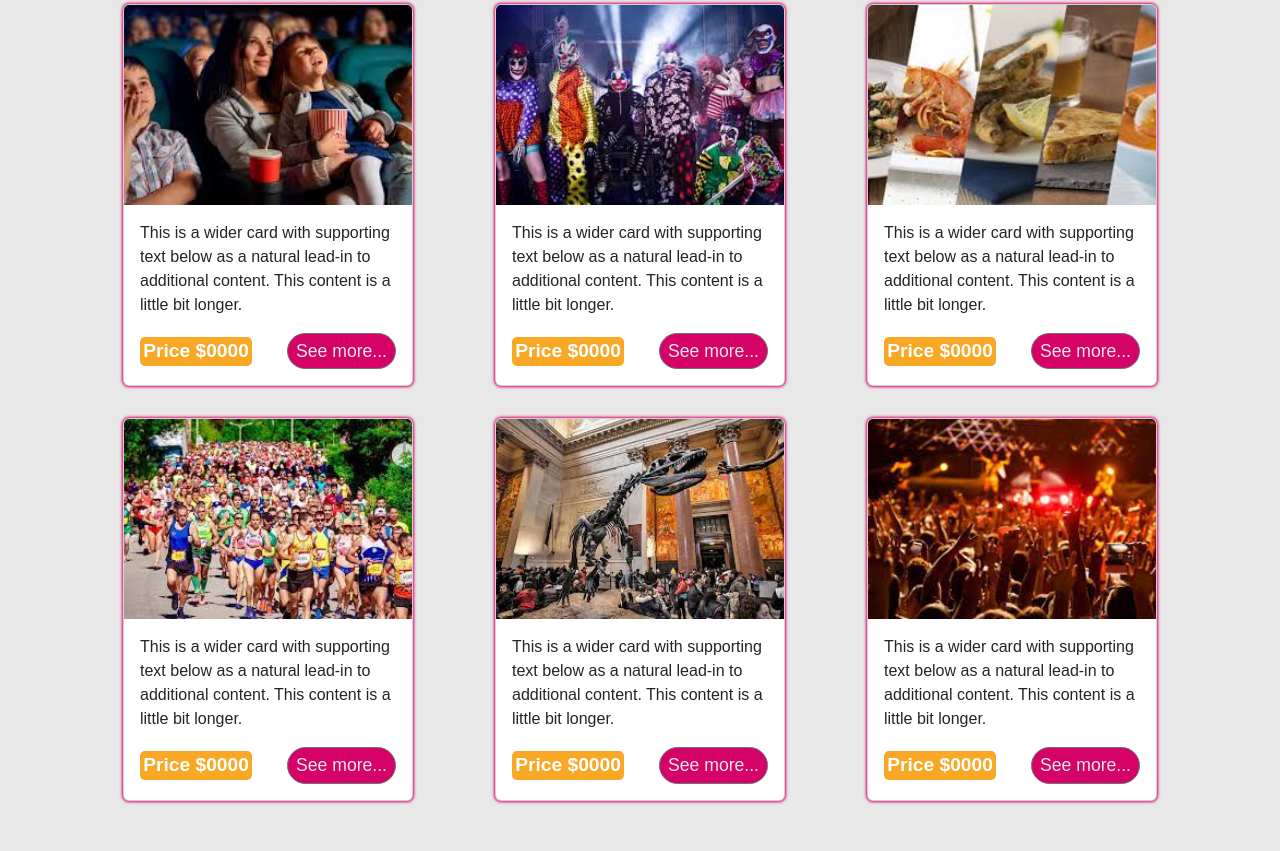
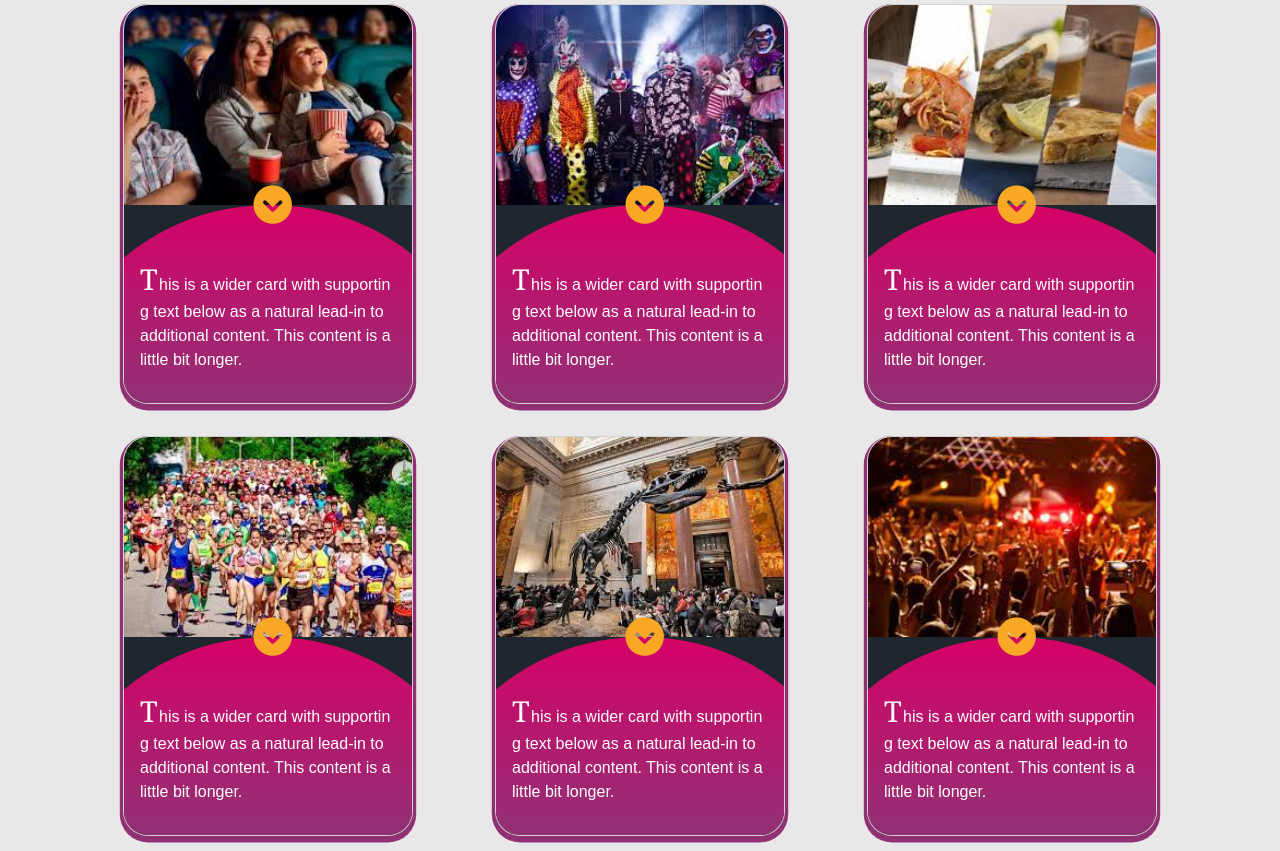
Before and after one commit to MIchael-Mena/Amazing-Events, a plain HTML site: page Amazing Events/pages/index.html in a window 1280 px wide. Shown: the part 306-1157 px from the top of the page. Drawn offline with nearby package versions, Linux system fonts and the light colour scheme; a web font is replaced by a local one.

Commit message:
card style update

```diff
--- a/Amazing Events/assets/css/main.css
+++ b/Amazing Events/assets/css/main.css
@@ -39,10 +39,10 @@
 
 /* HOME AND UPCOMING EVENTS CSS */
 
-.form-control:focus, #inputFinder:focus {
+.form-control:focus,
+#inputFinder:focus {
     box-shadow: 0 0 0 0.2rem #f9a826;
 }
-
 
 #inputFinder {
     border: none;
@@ -59,48 +59,141 @@
     width: 300px;
 }
 
-.card {
-    min-height: 350px;
+.card-alt {
+    min-height: 400px;
     width: 290px;
-    box-shadow: 0 0 3px 1px #d90268;
+    box-shadow: 0 0.2rem 0 0.2rem #913175;
+    border-radius: 25px;
+    overflow: hidden;
+}
+
+.card-alt:hover {
+    box-shadow: 0 0.2rem 0 0.2rem #f9a826;
+}
+
+.card-alt p {
+    font-size: 1rem;
+    font-family: 'Poppins', sans-serif;
+    color: #fff;
+    position: absolute;
+    padding: 0 1rem;
+    bottom: 15px;
+    left: 0;
+    z-index: 1;
+    transition: all 0.5s ease;
+    max-height: 120px;
+    line-break: anywhere;
 }
 
 .price {
     padding: 0 0.2rem;
-    /* border: 1px solid #d90268; */
     border-radius: 5px;
     background-color: #f9a826;
     font-family: 'Genos', sans-serif;
     color: #fff;
-    font-size: 1.2rem;
     font-weight: 600;
+    font-size: 1.3rem;
+    transition: all 0.5s ease-in-out;
+    transform: translateX(-90px) translateY(-10px) rotate(45deg);
+    /* width: 300px; */
 }
 
-.btn-outline-secondary:hover {
-    color: #fff;
-    background-color: #f9a826;
-    border-color: #f9a826;
+.card-alt button {
+    /* position: absolute; */
+    /* border-radius: 25px; */
+    position: relative;
+    font-size: 1.3rem;
+    /* background-color: #d50267; */
+    color: #e9e8e8;
+    transition: all 0.5s ease-in-out;
+    rotate: 45deg;
 }
 
-.btn-outline-secondary {
-    border-radius: 25px;
-    font-size: 1.1rem;
-    background-color: #d50267;
+.card-alt button:hover {
+    background-color: #f9a826;
     color: #e9e8e8;
 }
 
-main .card img {
+
+main .card-alt img {
     object-fit: cover;
     width: auto;
     height: 200px;
 }
 
+.card-alt .card-body{
+    background: #20262e;
+}
+
+.card-alt p:first-of-type:first-letter {
+    font-size: 1.8em;
+    font-family: Georgia, Times, serif;
+    margin-right: 0.05em;
+}
+
+.card-alt .con-card-footer {
+    position: absolute;
+    background: transparent;
+    /* height: auto; */
+    width: 100%;
+}
+
+.icon-card{
+    position: absolute;
+    bottom: 45%;
+    left: 45%;
+    color: #f9a826;
+    z-index: 10;
+    transition: all 0.5s ease;
+}
+
+.card-alt .con-card-footer::after {
+    content: '';
+    border-top-left-radius: 50% 100%;
+    border-top-right-radius: 50% 100%;
+    position: absolute;
+    bottom: -95px;
+    left: -30%;
+    width: 150%;
+    background-image: linear-gradient(to top, #913175, #d50266);
+    height: 200px;
+    transition: all 0.5s ease;
+}
+
+.card-alt:hover .con-card-footer::after{
+    transform: translateY(145px);
+    transition: all 0.5s ease;
+}
+
+.card-alt:hover .icon-card{
+    transform: translateY(150px) rotate(180deg);
+    transition: all 0.5s ease;
+}
+
+.card-alt:hover p{
+    transform: translateY(150px);
+    transition: all 0.5s ease;
+}
+
+.card-alt:hover button{
+    transform: translateX(-90px) rotate(-45deg) translateY(10px);
+    transition: all 0.5s ease-in-out;
+}
+
+.card-alt:hover .price{
+    transform: translateX(76px);
+    transition: all 0.5s ease-in-out;
+}
+
+
+
 /* CONTACT CSS */
 
-.form-control{
+.form-control {
     border: none;
     border-radius: 25px;
     box-shadow: 0 0.2rem 0 0.2rem #d90268;
+    font-size: 1.2rem;
 }
 
 /* .h-form-contact{
@@ -108,17 +201,21 @@ main .card img {
     height: calc(65vh - 96px);
 } */
 
-.btn-dark-per{
+.btn-dark-per {
     font-family: 'Genos', sans-serif;
     font-size: 1.2rem;
     font-weight: 600;
     color: #e9e8e8;
-    background-color: #d50267;
+    background-color: #913175;
     border: none;
     border-radius: 25px;
     box-shadow: 0 0.2rem 0 0.2rem #d90268;
 }
 
+.btn-dark-per:hover {
+    background-color: #f9a826;
+    color: #20262e;
+}
 
 /* DETAIL CSS */
 
@@ -134,7 +231,7 @@ main .card img {
     height: 100%;
 }
 
-.container-img-detail{
+.container-img-detail {
     border-radius: 25px 0 0 25px;
     width: 50%;
     overflow: hidden;
@@ -147,7 +244,7 @@ main .card img {
         height: 100%;
     }
 
-    .container-img-detail{
+    .container-img-detail {
         border-radius: 25px 25px 0 0;
         width: 100%;
     }
@@ -155,3 +252,35 @@ main .card img {
 
 
 /* STATS CSS */
+
+.stats {
+    background-color: #d50267;
+    color: #e9e8e8;
+    font-family: 'Genos', sans-serif;
+    font-size: 1.2rem;
+    font-weight: 600;
+    border-radius: 5px;
+    box-shadow: 0 0.2rem 0 0.2rem #913175;
+    overflow: hidden;
+    text-align: center;
+}
+
+.stats tr th {
+    padding: 0.3rem 0;
+    background-color: #20262e;
+}
+
+.stats tr td {
+    padding: 0.3rem 0;
+    border-top: 2px solid #fff;
+}
+
+.stats tr td:nth-child(even) {
+    border-left: 2px solid #fff;
+    border-right: 2px solid #fff;
+}
+
+.stats tr td:hover {
+    background-color: #f9a826;
+    color: #20262e;
+}
--- a/Amazing Events/assets/css/style.css
+++ b/Amazing Events/assets/css/style.css
@@ -15,7 +15,9 @@
 }
 
 main, footer{
-    font-family: 'Poppins', sans-serif;
+    /* font-family: 'Poppins', sans-serif; */
+    font-family: 'Genos', sans-serif;
+    font-size: 1.2rem;
 }
 
 header .navbar{
--- a/Amazing Events/pages/index.html
+++ b/Amazing Events/pages/index.html
@@ -63,7 +63,8 @@
 
         <div class="container h-100 pt-3 pb-5">
 
-            <form class="d-inline-flex justify-content-md-between align-items-center w-100 my-md-4 my-1 flex-wrap flex-md-nowrap justify-content-center">
+            <form
+                class="d-inline-flex justify-content-md-between align-items-center w-100 my-md-4 my-1 flex-wrap flex-md-nowrap justify-content-center">
                 <div class="d-flex justify-content-center flex-wrap ">
                     <div class="form-check form-check-inline">
                         <input class="form-check-input" type="checkbox" value="" id="CategoryFirst" checked>
@@ -98,9 +99,10 @@
                 </div>
                 <div class="input-group finder-container my-3 my-md-0">
                     <input type="text" class="form-control" placeholder="Find an event" aria-label="Finder"
-                    id="inputFinder" onblur="blurLabel()" onfocus="focusLabel">
+                        id="inputFinder" onblur="blurLabel()" onfocus="focusLabel()">
                     <div class="input-group-append">
-                        <span class="input-group-text finder-container-label" id="finderContainerLabel" style="background-color:#20262e">
+                        <span class="input-group-text finder-container-label" id="finderContainerLabel"
+                            style="background-color:#20262e">
                             <i class="fa-solid fa-magnifying-glass-arrow-right fa-2x fa-flip-horizontal"
                                 style="color:#E9E8E8"></i>
                         </span>
@@ -109,99 +111,132 @@
             </form>
 
 
-            <div class="row row-cols-1 row-cols-sm-2 row-cols-md-3 g-3 justify-content-center align-items-center h-100 my-md-1 m-0 row-gap-3">
+            <div
+                class="row row-cols-1 row-cols-sm-1 row-cols-md-2 row-cols-lg-3 g-3 justify-content-center align-items-center h-100 my-md-1 m-0 row-gap-3">
 
                 <div class="col d-inline-flex justify-content-center">
-                    <div class="card">
+                    <div class="card card-alt">
                         <img src="../assets/images/events/Cinema.jpg" class="card-img-top" alt="...">
                         <div class="card-body">
-                            <p class="card-text">This is a wider card with supporting text below as a natural
-                                lead-in to additional content. This content is a little bit longer.</p>
-                            <div class="d-flex justify-content-between align-items-center">
-                                <small class="price">Price $0000</small>
-                                <div class="btn-group">
-                                    <button type="button" class="btn btn-sm btn-outline-secondary" onclick="showDetail()">See more...</button>
+                            <!-- Eliminar flex y usar posiciones absolutas -->
+                            <div class="d-flex justify-content-between align-items-center pt-5">
+                                <span class="price">Price $0000</span>
+                                <button type="button" class="btn btn-sm " onclick="showDetail()">
+                                    See more...
+                                </button>
                             </div>
+                            <i class="fa-solid fa-circle-chevron-down fa-2x icon-card"></i>
+                            <p class="card-text">
+                                This is a wider card with supporting text below as a natural
+                                lead-in to additional content. This content is a little bit longer.
+                            </p>
+                            <div class="con-card-footer">
                             </div>
                         </div>
                     </div>
                 </div>
 
                 <div class="col d-inline-flex justify-content-center">
-                    <div class="card">
+                    <div class="card card-alt">
                         <img src="../assets/images/events/Costume_Party.jpg" class="card-img-top" alt="...">
                         <div class="card-body">
-                            <p class="card-text">This is a wider card with supporting text below as a natural
-                                lead-in to additional content. This content is a little bit longer.</p>
-                            <div class="d-flex justify-content-between align-items-center">
-                                <small class="price">Price $0000</small>
-                                <div class="btn-group">
-                                    <button type="button" class="btn btn-sm btn-outline-secondary" onclick="showDetail()">See more...</button>
+                            <div class="d-flex justify-content-between align-items-center pt-5">
+                                <span class="price">Price $0000</span>
+                                <button type="button" class="btn btn-sm " onclick="showDetail()">
+                                    See more...
+                                </button>
                             </div>
+                            <i class="fa-solid fa-circle-chevron-down fa-2x icon-card"></i>
+                            <p class="card-text">
+                                This is a wider card with supporting text below as a natural
+                                lead-in to additional content. This content is a little bit longer.
+                            </p>
+                            <div class="con-card-footer">
                             </div>
                         </div>
                     </div>
                 </div>
 
                 <div class="col d-inline-flex justify-content-center">
-                    <div class="card">
+                    <div class="card card-alt">
                         <img src="../assets/images/events/Food_Fair.jpg" class="card-img-top" alt="...">
                         <div class="card-body">
-                            <p class="card-text">This is a wider card with supporting text below as a natural
-                                lead-in to additional content. This content is a little bit longer.</p>
-                            <div class="d-flex justify-content-between align-items-center">
-                                <small class="price">Price $0000</small>
-                                <div class="btn-group">
-                                    <button type="button" class="btn btn-sm btn-outline-secondary " onclick="showDetail()">See more...</button>
+                            <div class="d-flex justify-content-between align-items-center pt-5">
+                                <span class="price">Price $0000</span>
+                                <button type="button" class="btn btn-sm " onclick="showDetail()">
+                                    See more...
+                                </button>
                             </div>
+                            <i class="fa-solid fa-circle-chevron-down fa-2x icon-card"></i>
+                            <p class="card-text">
+                                This is a wider card with supporting text below as a natural
+                                lead-in to additional content. This content is a little bit longer.
+                            </p>
+                            <div class="con-card-footer">
                             </div>
                         </div>
                     </div>
                 </div>
 
                 <div class="col d-inline-flex justify-content-center">
-                    <div class="card">
+                    <div class="card card-alt">
                         <img src="../assets/images/events/Marathon.jpg" class="card-img-top" alt="...">
                         <div class="card-body">
-                            <p class="card-text">This is a wider card with supporting text below as a natural
-                                lead-in to additional content. This content is a little bit longer.</p>
-                            <div class="d-flex justify-content-between align-items-center">
-                                <small class="price">Price $0000</small>
-                                <div class="btn-group">
-                                    <button type="button" class="btn btn-sm btn-outline-secondary" onclick="showDetail()">See more...</button>
+                            <!-- Eliminar flex y usar posiciones absolutas -->
+                            <div class="d-flex justify-content-between align-items-center pt-5">
+                                <span class="price">Price $0000</span>
+                                <button type="button" class="btn btn-sm " onclick="showDetail()">
+                                    See more...
+                                </button>
                             </div>
+                            <i class="fa-solid fa-circle-chevron-down fa-2x icon-card"></i>
+                            <p class="card-text">
+                                This is a wider card with supporting text below as a natural
+                                lead-in to additional content. This content is a little bit longer.
+                            </p>
+                            <div class="con-card-footer">
                             </div>
                         </div>
                     </div>
                 </div>
 
                 <div class="col d-inline-flex justify-content-center">
-                    <div class="card">
+                    <div class="card card-alt">
                         <img src="../assets/images/events/Museum_Tour.jpg" class="card-img-top" alt="...">
                         <div class="card-body">
-                            <p class="card-text">This is a wider card with supporting text below as a natural
-                                lead-in to additional content. This content is a little bit longer.</p>
-                            <div class="d-flex justify-content-between align-items-center">
-                                <small class="price">Price $0000</small>
-                                <div class="btn-group">
-                                    <button type="button" class="btn btn-sm btn-outline-secondary" onclick="showDetail()">See more...</button>
+                            <div class="d-flex justify-content-between align-items-center pt-5">
+                                <span class="price">Price $0000</span>
+                                <button type="button" class="btn btn-sm " onclick="showDetail()">
+                                    See more...
+                                </button>
                             </div>
+                            <i class="fa-solid fa-circle-chevron-down fa-2x icon-card"></i>
+                            <p class="card-text">
+                                This is a wider card with supporting text below as a natural
+                                lead-in to additional content. This content is a little bit longer.
+                            </p>
+                            <div class="con-card-footer">
                             </div>
                         </div>
                     </div>
                 </div>
 
                 <div class="col d-inline-flex justify-content-center">
-                    <div class="card">
+                    <div class="card card-alt">
                         <img src="../assets/images/events/Music_Concert.jpg" class="card-img-top" alt="...">
                         <div class="card-body">
-                            <p class="card-text">This is a wider card with supporting text below as a natural
-                                lead-in to additional content. This content is a little bit longer.</p>
-                            <div class="d-flex justify-content-between align-items-center">
-                                <small class="price">Price $0000</small>
-                                <div class="btn-group">
-                                    <button type="button" class="btn btn-sm btn-outline-secondary" onclick="showDetail()">See more...</button>
+                            <div class="d-flex justify-content-between align-items-center pt-5">
+                                <span class="price">Price $0000</span>
+                                <button type="button" class="btn btn-sm " onclick="showDetail()">
+                                    See more...
+                                </button>
                             </div>
+                            <i class="fa-solid fa-circle-chevron-down fa-2x icon-card"></i>
+                            <p class="card-text">
+                                This is a wider card with supporting text below as a natural
+                                lead-in to additional content. This content is a little bit longer.
+                            </p>
+                            <div class="con-card-footer">
                             </div>
                         </div>
                     </div>
@@ -214,7 +249,7 @@
 
     <footer class="text-center text-lg-start bg-dark-per text-light">
         <div class="container d-flex justify-content-evenly align-items-center h-100">
-            <div >
+            <div>
                 <i class="fa-brands fa-instagram fa-3x mx-2 social-icon"></i>
                 <i class="fa-brands fa-facebook fa-3x mx-2 social-icon"></i>
                 <i class="fa-brands fa-whatsapp fa-3x mx-2 social-icon"></i>
@@ -223,7 +258,8 @@
                 Comming soon...
             </div>
             <p class="mb-1">
-                <a href="#" class="nav-link d-flex justify-content-center flex-column gap-2 align-items-center social-icon">
+                <a href="#"
+                    class="nav-link d-flex justify-content-center flex-column gap-2 align-items-center social-icon">
                     <i class="fa-solid fa-arrow-up-long fa-2x"></i>
                     <b>Back to top</b>
                 </a>
@@ -239,7 +275,7 @@
     </script>
     <script>
         function showDetail() {
-            window.open("details.html",'_self');
+            window.open("details.html", '_self');
         }
     </script>
 </body>
```
Also changed, not shown: Amazing Events/pages/contact.html (+3 -3 lines), Amazing Events/pages/stats.html (+21 -4 lines). Lines whose indentation alone changed are shown as unchanged.
